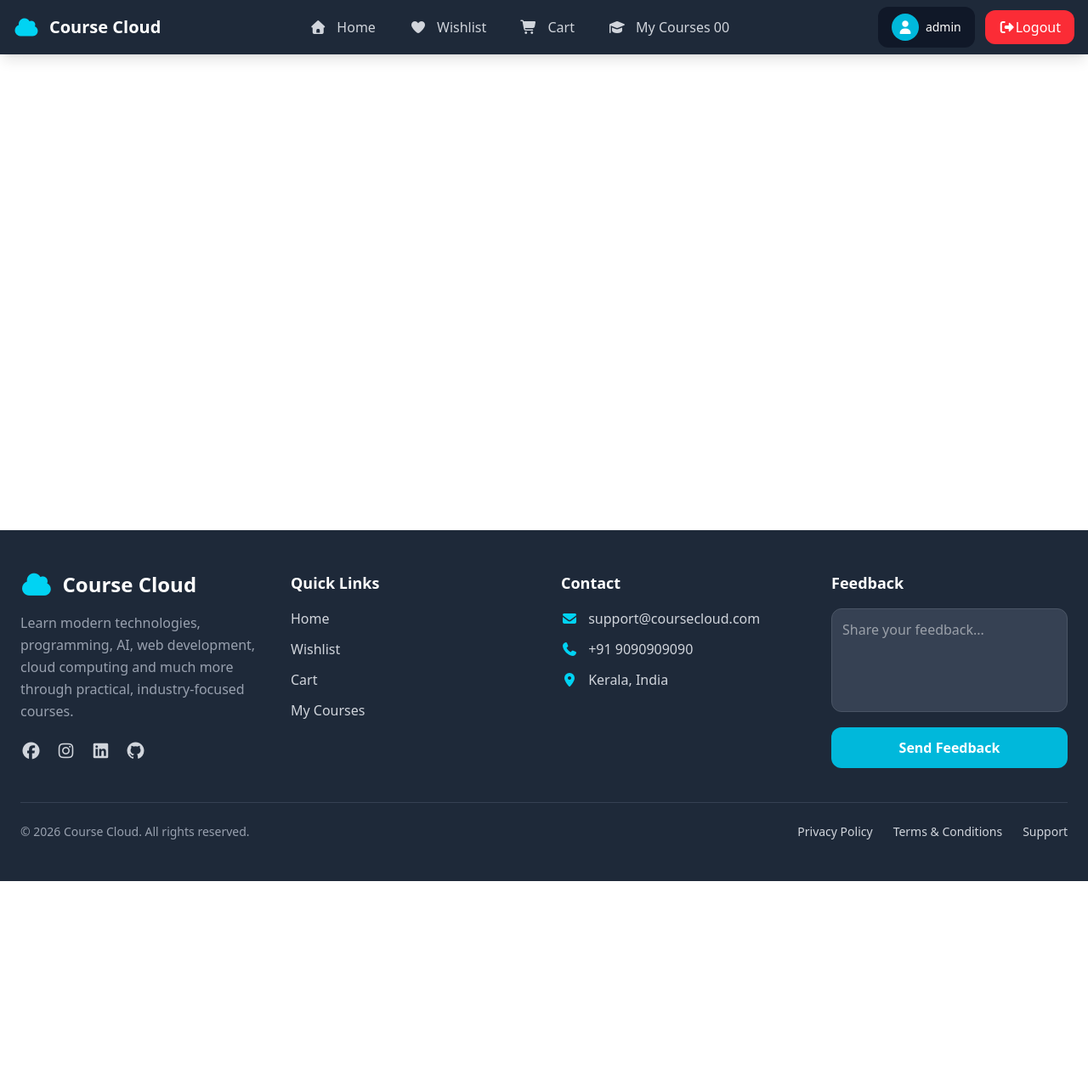
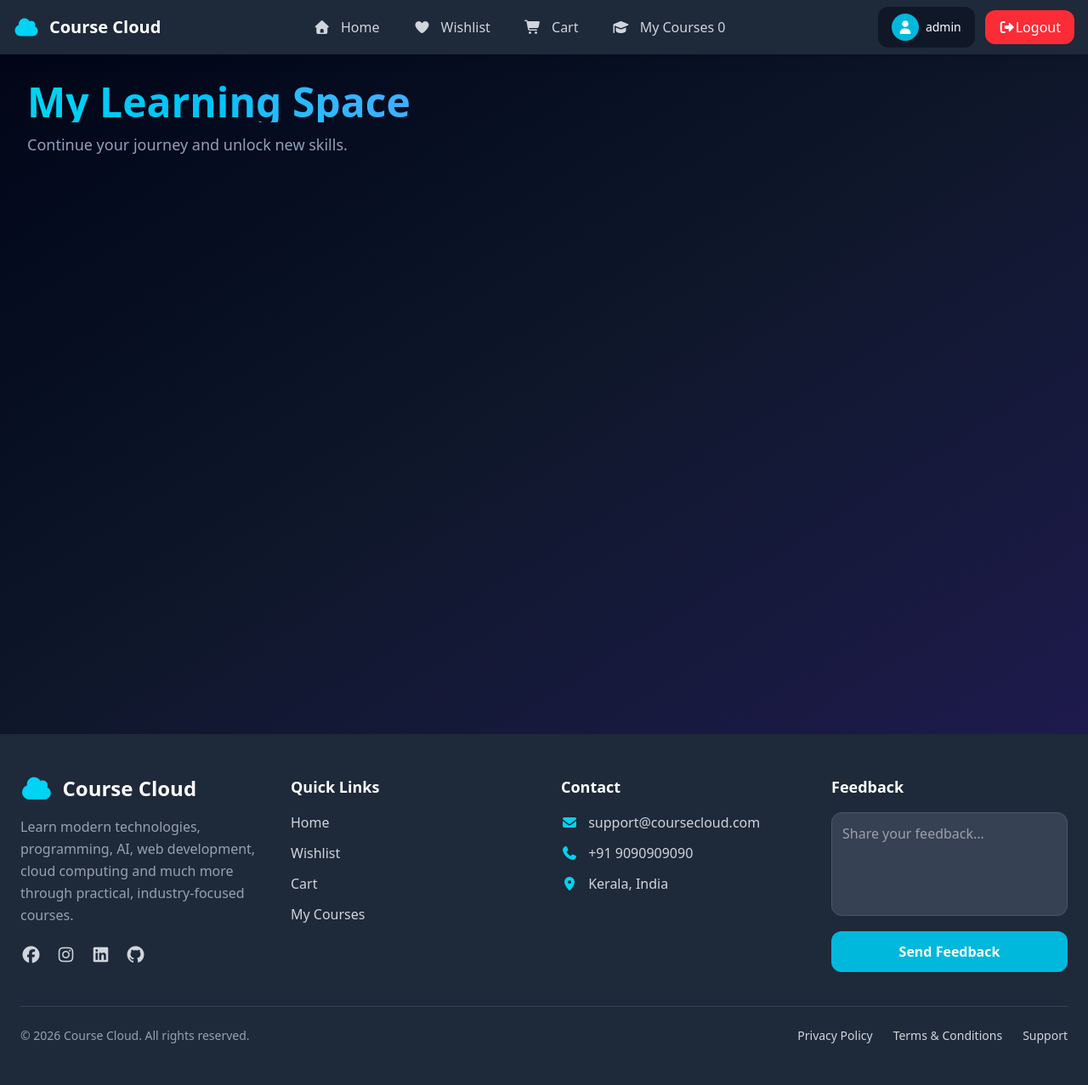
Before and after one commit to anasmuhd01/course_cloud, a Django app: page /student/mycourse in a window 1280 px wide. Shown: the whole page at 85% size. Before the commit the page ends 1037 px from the top, so only its background shows below. Run offline with Django 5.2, Linux system fonts and the light colour scheme; a user stored in the database is signed in; data comes from the database, SQL or seed files in the repository; both versions use the stored data as it was after the commit; data that the repository does not hold is empty; some libraries are stand-ins or nearby versions.

Commit message:
my course page

```diff
--- a/student/context_processor.py
+++ b/student/context_processor.py
@@ -5,6 +5,7 @@ def cart_count(request):
         cart_count = Cart.objects.filter(student_object  = request.user).count()
         wishlist_count = Wishlist.objects.filter(student_object = request.user).count()
         qs=Order.objects.filter(is_paid=True,student_object=request.user)
+
         course_count=0
         for i in qs:
             course_count+=i.course_object.count()
--- a/student/templates/base.html
+++ b/student/templates/base.html
@@ -98,7 +98,7 @@
                         class="px-4 py-2 rounded-lg text-gray-300 hover:text-white hover:bg-gray-700 transition">
 
                         <i class="fa-solid fa-graduation-cap mr-2"></i>
-                        My Courses <span>{{total_order}}</span>{{total_order}}
+                        My Courses <span>{{total_order}}</span>
 
                     </a>
 
--- a/student/templates/mycourse.html
+++ b/student/templates/mycourse.html
@@ -1,32 +1,91 @@
 {% extends 'base.html' %}
 {% block base %}
 
+<div class="min-h-screen bg-gradient-to-br from-slate-950 via-slate-900 to-indigo-950 p-8">
 
-<div class="p-3">
+    <!-- Header -->
+    <div class="mb-10">
+        <h1
+            class="text-5xl font-extrabold text-transparent bg-clip-text bg-gradient-to-r from-cyan-400 via-blue-400 to-purple-500">
+            My Learning Space
+        </h1>
+
+        <p class="text-slate-400 mt-3 text-lg">
+            Continue your journey and unlock new skills.
+        </p>
+    </div>
+
+    <!-- Courses Grid -->
+    <div class="grid sm:grid-cols-2 lg:grid-cols-3 xl:grid-cols-4 gap-8">
+
         {% for order in data %}
         {% for course in order.course_object.all %}
-    <div class="max-w-sm rounded overflow-hidden shadow-lg p-3">
-        <img class="w-full" src="{{course.course_picture.url}}" alt="Sunset in the mountains">
-        <div class="px-6 py-4">
-            <div class="font-bold text-xl mb-2">{{course.title}}</div>
-            <p class="text-gray-700 text-base">
-                Lorem ipsum dolor sit amet, consectetur adipisicing elit. Voluptatibus quia, nulla! Maiores et
-                perferendis
-                eaque, exercitationem praesentium nihil.
+
+        <div
+            class="group relative overflow-hidden rounded-3xl bg-white/5 backdrop-blur-md border border-cyan-500/20 hover:border-cyan-400/60 shadow-xl hover:shadow-cyan-500/20 transition-all duration-500 hover:-translate-y-2">
+
+            <!-- Glow -->
+            <div
+                class="absolute inset-0 bg-gradient-to-br from-cyan-500/10 via-transparent to-purple-500/10 opacity-0 group-hover:opacity-100 transition">
+            </div>
+
+            <!-- Image -->
+            <div class="overflow-hidden">
+                <img src="{{course.course_picture.url}}"
+                    class="w-full h-52 object-cover group-hover:scale-110 transition duration-700"
+                    alt="{{course.title}}">
+            </div>
+
+            <!-- Content -->
+            <div class="relative z-10 p-5 flex flex-col h-[250px]">
+
+                <div class="flex justify-between items-center mb-3">
+                    <span
+                        class="px-3 py-1 rounded-full bg-cyan-500/10 text-cyan-300 text-xs font-semibold border border-cyan-400/20">
+                        ENROLLED
+                    </span>
+
+                    <span class="text-green-400 text-sm">
+                        ● Active
+                    </span>
+                </div>
+
+                <h2 class="text-white text-2xl font-bold mb-3">
+                    {{course.title}}
+                </h2>
+
+                <p class="text-slate-400 text-sm flex-grow">
+                    Master modern development concepts and build
+                    real-world projects with hands-on learning.
                 </p>
+
+                <!-- Progress -->
+                <div class="mt-4">
+                    <div class="flex justify-between text-xs text-slate-400 mb-1">
+                        <span>Progress</span>
+                        <span>65%</span>
                     </div>
-        <div class="px-6 pt-4 pb-2">
+
+                    <div class="w-full bg-slate-800 rounded-full h-2">
+                        <div class="bg-gradient-to-r from-cyan-400 to-blue-500 h-2 rounded-full w-2/3">
+                        </div>
+                    </div>
+                </div>
+
+                <!-- Button -->
                 <a href="{% url 'viewlesson' course.id %}"
-                class="text-white bg-blue-600 rounded-2xl box-border border border-transparent hover:bg-brand-strong focus:ring-4 focus:ring-brand-medium shadow-xs font-medium leading-5 rounded-base text-sm px-4 py-2.5 focus:outline-none">
-                startcourse {{course.id}}
+                    class="mt-5 text-center px-5 py-3 rounded-xl font-semibold text-white bg-gradient-to-r from-cyan-500 to-blue-600 hover:from-cyan-400 hover:to-blue-500 shadow-lg shadow-cyan-500/30 transition">
+                    Continue Learning →
                 </a>
-
 
             </div>
         </div>
+
         {% endfor %}
         {% endfor %}
+
     </div>
 
+</div>
 
 {% endblock base %}
--- a/student/views.py
+++ b/student/views.py
@@ -10,6 +10,7 @@ from instrctor.models import Course,Lesson,Module
 from student.models import Cart,Course,Wishlist,Order
 import razorpay
 from django.utils.decorators import method_decorator
+from django.contrib.auth.decorators import login_required
 from django.views.decorators.csrf import csrf_exempt
 from django.views.decorators.cache import never_cache
 from decouple import config
@@ -22,11 +23,11 @@ RAZORPAY_SECRET_KEY = config('RAZORPAY_SECRET_KEY')
 #sigin-decorator
 def signin_required(fn):
     def inner(req,*args,**kwargs):
-        if req.user.is_authenitcated:
-            return fn
+        if req.user.is_authenticated:
+            return fn(req,*args,**kwargs)
         else:
             return redirect('signin')
-    return fn
+    return inner
 
 # django generic views
 class SignupView(CreateView):
@@ -136,7 +137,7 @@ class WishlistView(View):
             messages.warning(req,'In Wishlist')
             return redirect('cchome')
 
-@method_decorator([signin_required,never_cache],name='dispatch')
+# @method_decorator([signin_required,never_cache],name='dispatch')
 class WishlistAllView(View):
     def get(self,req):
         print(Wishlist.objects.filter(student_object=req.user).count())
```
Also changed, not shown: db.sqlite3. Lines whose indentation alone changed are shown as unchanged.
